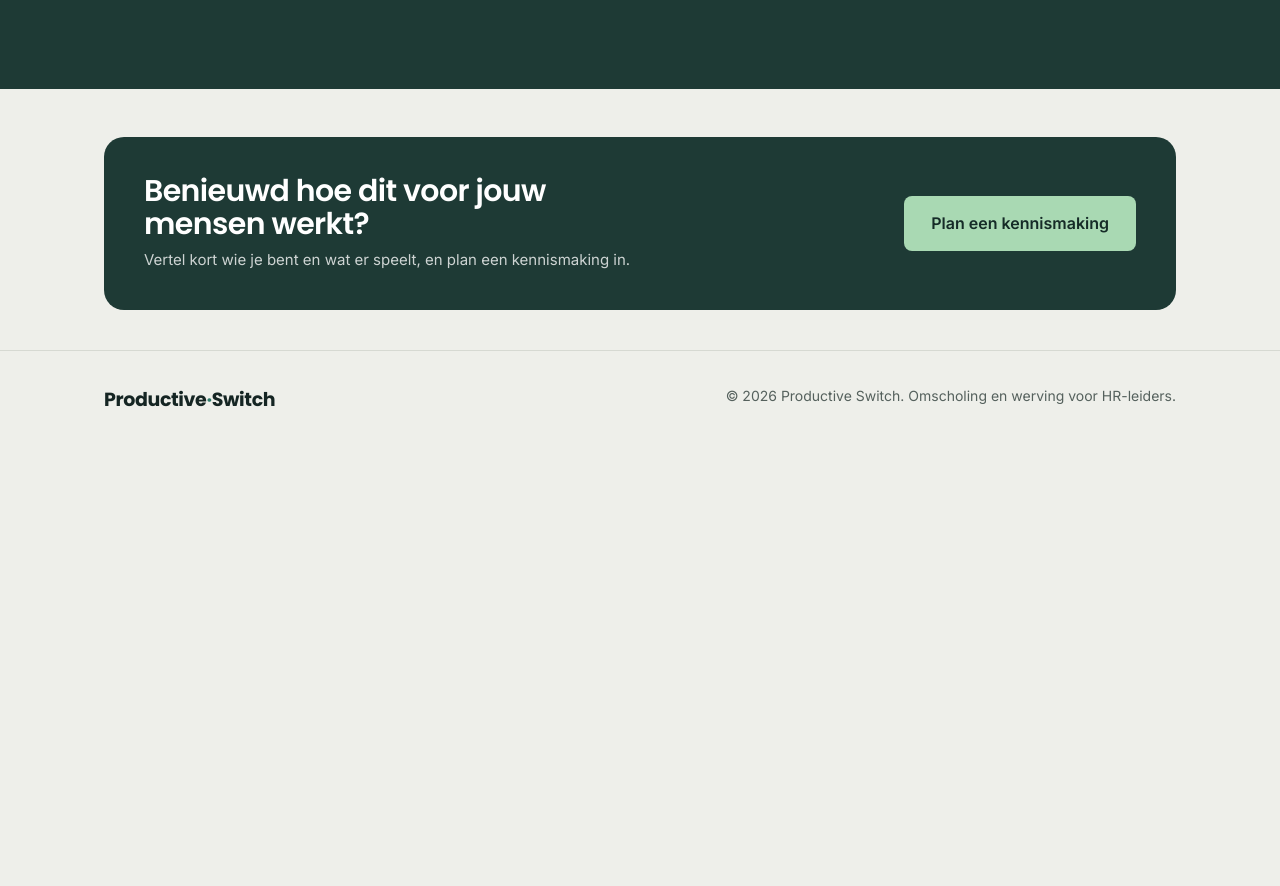
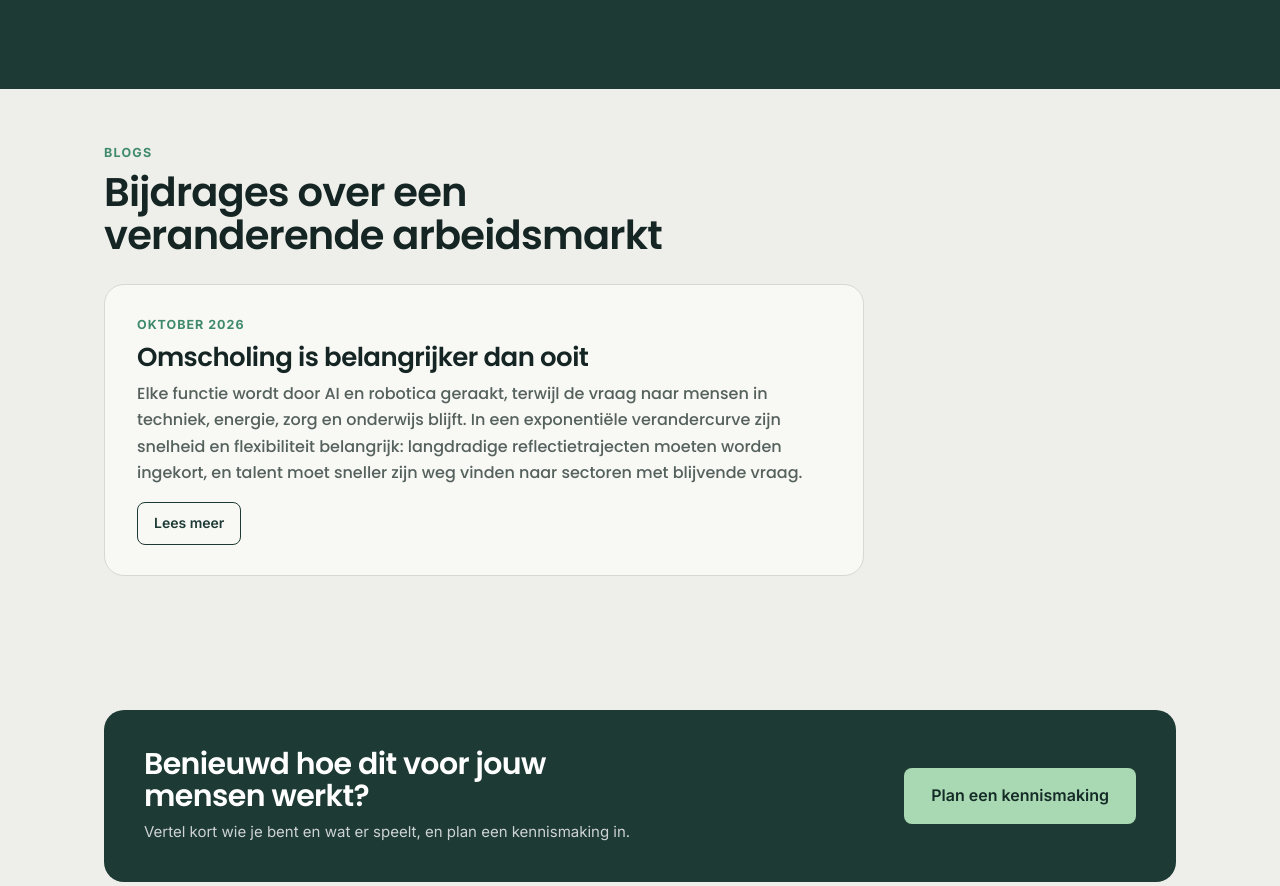
Before and after one commit to ProductiveSwitch/switch-showcase, a Next.js app: page /vision in a window 1280 px wide. Shown: the part 1757-2643 px from the top of the page. Before the commit the page ends 2206 px from the top, so only its background shows below. Built offline with nearby package versions, Linux system fonts and the light colour scheme.

Commit message:
Vision page: blog list under the anchor; light nav on blog detail pages
Co-Authored-By: Claude Fable 5.1 <noreply@anthropic.com>

```diff
--- a/app/globals.css
+++ b/app/globals.css
@@ -750,3 +750,6 @@ footer .brand { font-family: var(--font-display); font-weight: 700; font-size: 1
 .post--full p { font-size: 17px; line-height: 1.7; color: var(--ink); margin-bottom: 18px; }
 .post--full .lees-meer { margin-top: 10px; }
 .blog-page .h-hero .lede { color: rgba(255,255,255,.88); }
+
+.post h3 { font-size: clamp(22px, 2.6vw, 26px); margin-bottom: 10px; }
+.post h3 a:hover { text-decoration: underline; text-underline-offset: 4px; }
--- a/components/Nav.tsx
+++ b/components/Nav.tsx
@@ -46,7 +46,7 @@ export function Nav() {
 
   const contactHref = "/contact";
   // De Search-pagina opent met een volvlak blauwe hero, dus de nav is daar licht tot je scrolt
-  const onDark = (pathname === "/productive-search" || pathname === "/productive-switch" || pathname === "/vision" || pathname === "/deelnemers" || pathname === "/contact" || pathname === "/blog") && !scrolled && !menuOpen;
+  const onDark = (pathname === "/productive-search" || pathname === "/productive-switch" || pathname === "/vision" || pathname === "/deelnemers" || pathname === "/contact" || pathname.startsWith("/blog")) && !scrolled && !menuOpen;
 
   const links = [
     { href: "/productive-switch", label: { nl: "Productive Switch", en: "Productive Switch" }, active: pathname === "/productive-switch" || pathname.startsWith("/richtingen") },
--- a/components/VisionContent.tsx
+++ b/components/VisionContent.tsx
@@ -4,6 +4,7 @@ import Link from "next/link";
 import { useLang } from "./LangContext";
 import { useReveal } from "./useReveal";
 import { useHashScroll } from "./useHashScroll";
+import { posts } from "@/lib/posts";
 
 // De visie: volvlakke bosgroene hero met zijkaart, daarna de drie verschuivingen,
 // drie overtuigingen, het anker en de terugval-zin. Inhoud naar
@@ -67,7 +68,7 @@ export function VisionContent() {
               <ul>
                 <li><a href="#overtuigingen">{t({ nl: "Drie overtuigingen", en: "Three convictions" })}</a></li>
                 <li><a href="#anker">{t({ nl: "Het anker", en: "The anchor" })}</a></li>
-                <li><Link href="/blog">{t({ nl: "Blogs", en: "Blogs" })}</Link></li>
+                <li><a href="#blogs">{t({ nl: "Blogs", en: "Blogs" })}</a></li>
               </ul>
             </div>
           </div>
@@ -115,6 +116,27 @@ export function VisionContent() {
       </section>
 
       <div className="wrap">
+        <section className="section reveal" id="blogs">
+          <div className="section-head">
+            <div className="eyebrow">Blogs</div>
+            <h2>{t({ nl: "Bijdrages over een veranderende arbeidsmarkt", en: "Contributions on a changing labour market" })}</h2>
+          </div>
+          <div className="post-list stagger">
+            {posts.map((p) => (
+              <article className="post" key={p.slug}>
+                <div className="post-meta">{t(p.date)}</div>
+                <h3>
+                  <Link href={`/blog/${p.slug}`}>{t(p.title)}</Link>
+                </h3>
+                <p className="post-teaser">{t(p.teaser)}</p>
+                <Link href={`/blog/${p.slug}`} className="btn btn-ghost btn-sm">
+                  {t({ nl: "Lees meer", en: "Read more" })}
+                </Link>
+              </article>
+            ))}
+          </div>
+        </section>
+
         <section className="cta-band reveal" id="visie-contact">
           <div>
             <h2>{t({ nl: "Benieuwd hoe dit voor jouw mensen werkt?", en: "Curious how this works for your people?" })}</h2>
```
Also changed, not shown: 1 other file (tests, documents, lock files or other folders).
